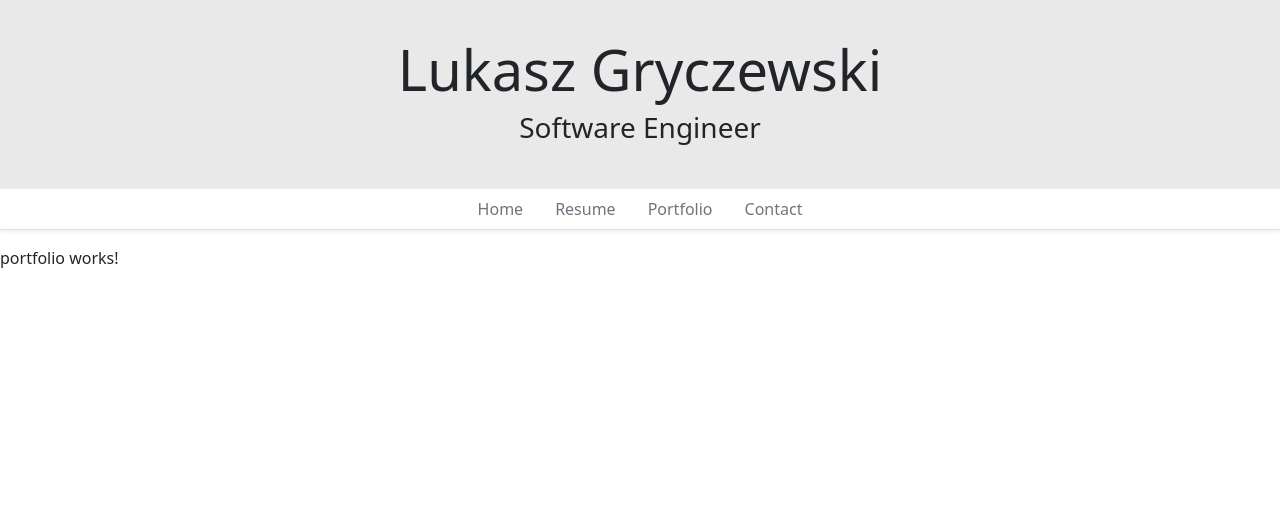
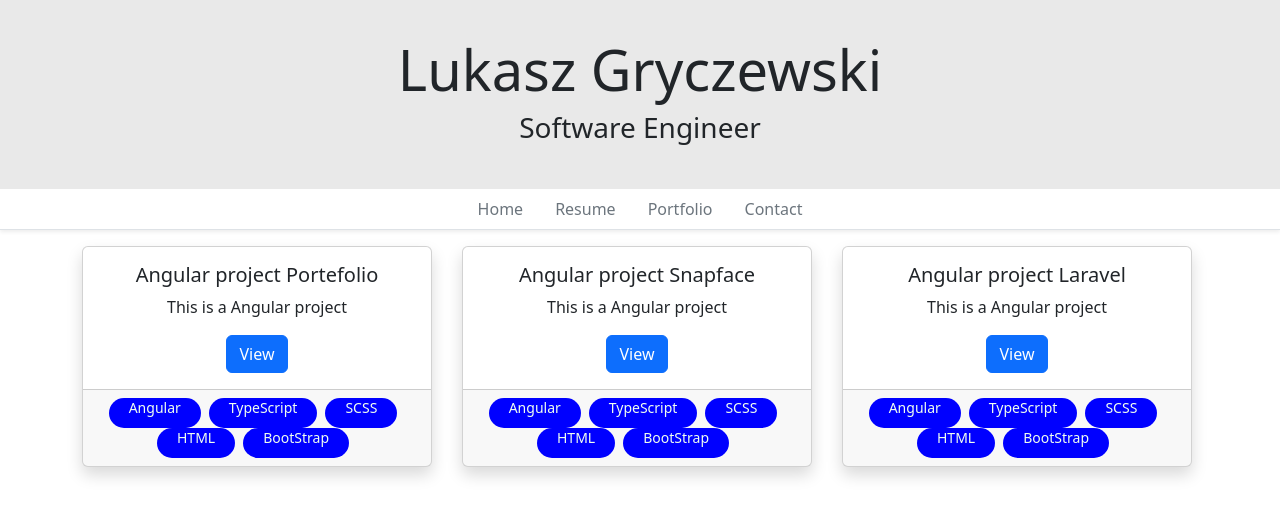
Before and after one commit to LukaszGryczewski/resumePortefolio, an Angular app: page /portfolio in a window 1280 px wide. Shown: the top 516 px of the page. Built offline with nearby package versions, Linux system fonts and the light colour scheme.

Commit message:
Create project-card component for display the projects in portfolio view

```diff
--- a/src/app/portfolio/portfolio.component.html
+++ b/src/app/portfolio/portfolio.component.html
@@ -1 +1,13 @@
-<p>portfolio works!</p>
+<div class ="container">
+  <div class ="row">
+    <div class ="col-lg-6 col-md-6 col-mb-4" style="max-width: 380px; min-width:380px;">
+      <app-project-card [projectName]="'Angular project Portefolio'"></app-project-card>
+    </div>
+    <div class ="col-lg-6 col-md-6 col-mb-4" style="max-width: 380px; min-width:380px;">
+      <app-project-card [projectName]="'Angular project Snapface'"></app-project-card>
+    </div>
+    <div class ="col-lg-6 col-md-6 col-mb-4" style="max-width: 380px; min-width:380px;">
+      <app-project-card [projectName]="'Angular project Laravel'"></app-project-card>
+    </div>
+  </div>
+</div>
--- a/src/app/portfolio/portfolio.component.ts
+++ b/src/app/portfolio/portfolio.component.ts
@@ -1,10 +1,11 @@
 import { Component } from '@angular/core';
 import { Title } from '@angular/platform-browser';
+import { ProjectCardComponent } from '../project-card/project-card.component';
 
 @Component({
   selector: 'app-portfolio',
   standalone: true,
-  imports: [],
+  imports: [ProjectCardComponent],
   templateUrl: './portfolio.component.html',
   styleUrl: './portfolio.component.scss'
 })
--- /dev/null
+++ b/src/app/project-card/project-card.component.html
@@ -0,0 +1,18 @@
+<div class =" card shadow text-center" style="max-width:350px; min-width:350px;">
+
+  <div class ="card-body">
+    <h5 class ="card-title">{{ projectName }}</h5>
+    <p class ="card-text">This is a Angular project</p>
+    <button class ="btn btn-primary">View</button>
+  </div>
+
+  <div class ="card-footer">
+    <div class ="d-flex flex-wrap justify-content-center">
+      <div class ="tag me-2 mb1">Angular</div>
+      <div class ="tag me-2 mb1">TypeScript</div>
+      <div class ="tag me-2 mb1">SCSS</div>
+      <div class ="tag me-2 mb1">HTML</div>
+      <div class ="tag me-2 mb1">BootStrap</div>
+    </div>
+  </div>
+</div>
--- /dev/null
+++ b/src/app/project-card/project-card.component.scss
@@ -0,0 +1,10 @@
+.tag {
+  padding: 0 20px;
+  height: 30px;
+  width: fit-content;
+  font-size: 14px;
+  line-height: 20px;
+  border-radius: 25px;
+  background-color: blue;
+  color: honeydew;
+}
```
Also changed, not shown: src/app/project-card/project-card.component.ts (added, +12 -0 lines).
